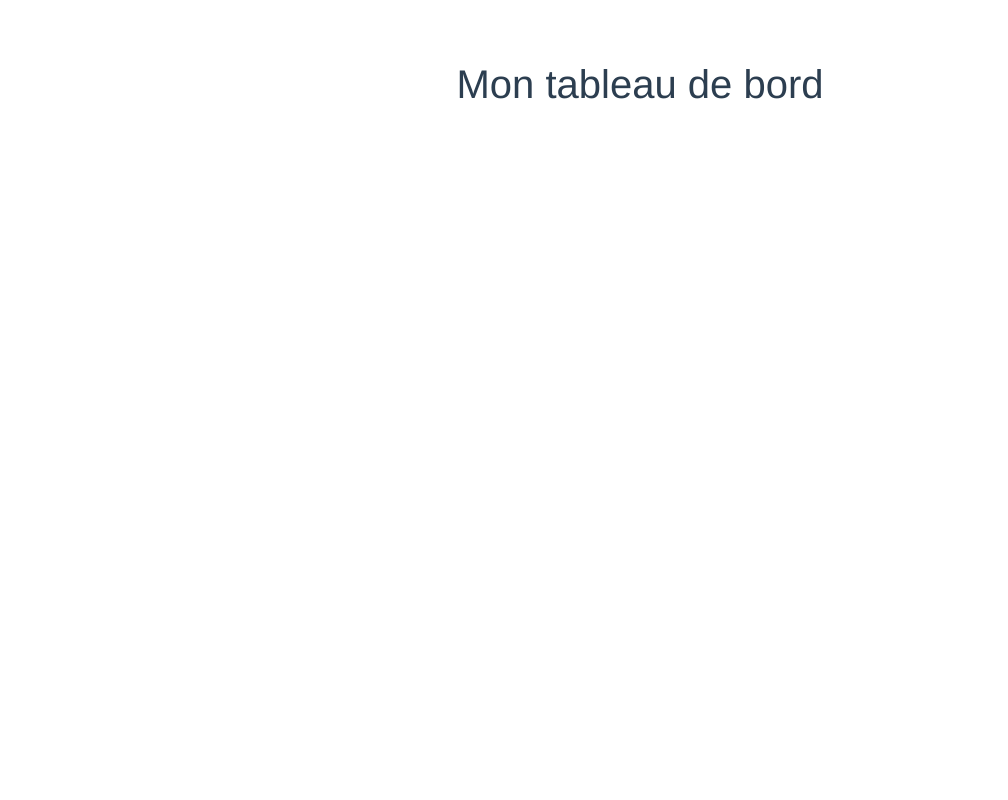
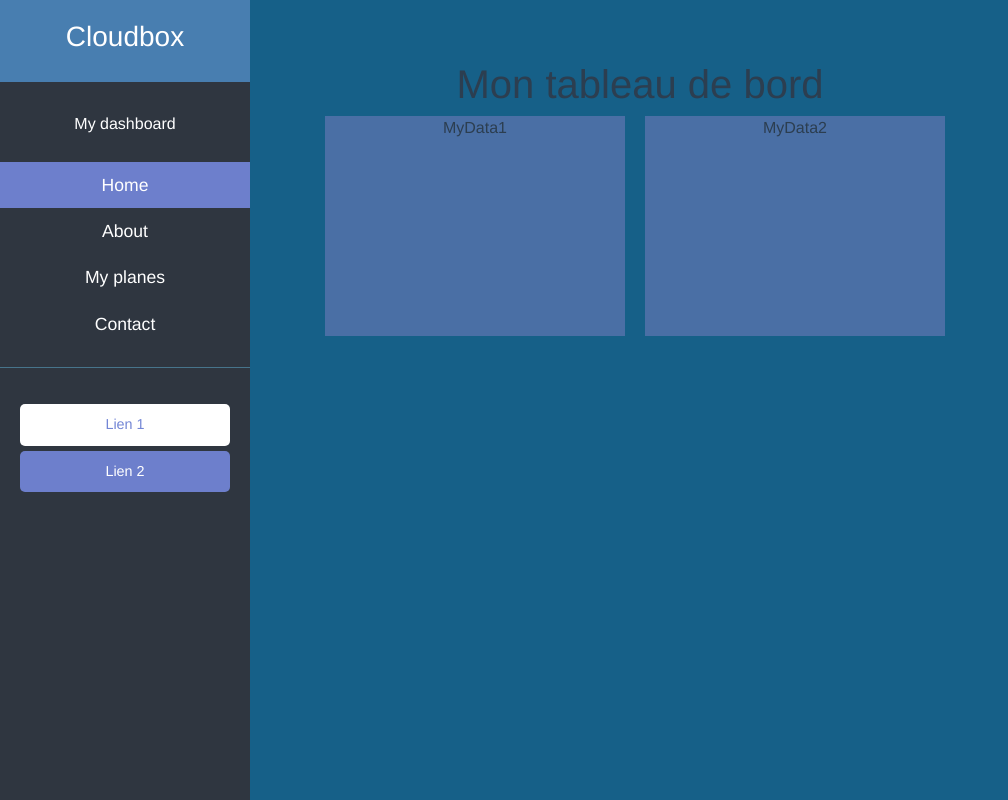
Before and after one commit to Pampah91/cloudboxdb, a Vue app: page /mydashboard in a window 1280 px wide. Shown: the whole page, without its empty margins (0-1008 px from the left). Built offline with nearby package versions, Linux system fonts and the light colour scheme.

Commit message:
sidebar v0.1

```diff
--- a/src/views/Dashboard.vue
+++ b/src/views/Dashboard.vue
@@ -1,6 +1,38 @@
 <template>
   <div class="dashboard">
     <h1>Mon tableau de bord</h1>
+  </div>
+
+  <nav id="sidebar">
+                <div class="sidebar-header">
+                   <h3>Cloudbox</h3>
+                </div>
+
+                <ul class="list-unstyled components">
+                    <p>My dashboard</p>
+                    <li class="active">
+                        <a href="#homeSubmenu" data-toggle="collapse" >Home</a>
+                    </li>
+                    <li>
+                        <a href="#">About</a>
+                    </li>
+                    <li>
+                        <a href="#">My planes</a>
+                    </li>
+                    <li>
+                        <a href="#">Contact</a>
+                    </li>
+                </ul>
+
+                <ul class="list-unstyled CTAs">
+                    <li><a href="#" class="download">Lien 1</a></li>
+                    <li><a href="#" class="article">Lien 2</a></li>
+                </ul>
+            </nav>
+
+  <div class="main">
+    <div class="datablock">MyData1</div>
+    <div class="datablock">MyData2</div>
   </div>
 </template>
 
@@ -15,4 +47,198 @@ export default {
 
   }
 }
+
+
 </script>
+
+<style>
+  body{
+    background-color: #166088;
+  }
+
+  .main{
+    margin-left: 10px;
+  }
+
+  .datablock{
+    display: inline-block;
+    background-color: #4a6fa5;
+    width: 300px;
+    height: 220px;
+    margin-right: 20px;
+  }
+
+
+
+ /* Required for navbar */
+
+ @import "https://fonts.googleapis.com/css?family=Poppins:300,400,500,600,700";
+
+ a, a:hover, a:focus {
+    color: inherit;
+    text-decoration: none;
+    transition: all 0.3s;
+}
+
+.navbar {
+    padding: 15px 10px;
+    background: #fff;
+    border: none;
+    border-radius: 0;
+    margin-bottom: 40px;
+    box-shadow: 1px 1px 3px rgba(0, 0, 0, 0.1);
+}
+
+.navbar-btn {
+    box-shadow: none;
+    outline: none !important;
+    border: none;
+}
+
+.line {
+    width: 100%;
+    height: 1px;
+    border-bottom: 1px dashed #ddd;
+    margin: 40px 0;
+}
+
+/* ---------------------------------------------------
+    SIDEBAR STYLE
+----------------------------------------------------- */
+
+.article:hover, .download:hover{
+  background: #487eb0;
+}
+
+
+#sidebar {
+    width: 250px;
+    position: fixed;
+    top: 0;
+    left: 0;
+    height: 100vh;
+    z-index: 999;
+    background: #2f3640;
+    color: #fff;
+    transition: all 0.3s;
+}
+
+#sidebar.active {
+    margin-left: -250px;
+}
+
+
+#sidebar .sidebar-header {
+    padding: 20px;
+    background: #487eb0;
+}
+
+#sidebar ul.components {
+    padding: 20px 0;
+    border-bottom: 1px solid #47748b;
+}
+
+#sidebar ul p {
+    color: #fff;
+    padding: 10px;
+}
+
+#sidebar ul li a {
+    padding: 10px;
+    font-size: 1.1em;
+    display: block;
+}
+#sidebar ul li a:hover {
+    color: #487eb0;
+    background: #fff;
+}
+
+#sidebar ul li.active > a, a[aria-expanded="true"] {
+    color: #fff;
+    background: #6d7fcc;
+}
+
+
+a[data-toggle="collapse"] {
+    position: relative;
+}
+
+a[aria-expanded="false"]::before, a[aria-expanded="true"]::before {
+    content: '\e259';
+    display: block;
+    position: absolute;
+    right: 20px;
+    font-family: 'Glyphicons Halflings';
+    font-size: 0.6em;
+}
+a[aria-expanded="true"]::before {
+    content: '\e260';
+}
+
+
+ul ul a {
+    font-size: 0.9em !important;
+    padding-left: 30px !important;
+    background: #6d7fcc;
+}
+
+ul.CTAs {
+    padding: 20px;
+}
+
+ul.CTAs a {
+    text-align: center;
+    font-size: 0.9em !important;
+    display: block;
+    border-radius: 5px;
+    margin-bottom: 5px;
+}
+a.download {
+    background: #fff;
+    color: #7386D5;
+}
+a.article, a.article:hover {
+    background: #6d7fcc !important;
+    color: #fff !important;
+}
+
+
+/* ---------------------------------------------------
+    CONTENT STYLE
+----------------------------------------------------- */
+#content {
+    width: calc(100% - 250px);
+    padding: 40px;
+    min-height: 100vh;
+    transition: all 0.3s;
+    position: absolute;
+    top: 0;
+    right: 0;
+}
+#content.active {
+    width: 100%;
+}
+
+
+/* ---------------------------------------------------
+    MEDIAQUERIES
+----------------------------------------------------- */
+@media (max-width: 768px) {
+    #sidebar {
+        margin-left: -250px;
+    }
+    #sidebar.active {
+        margin-left: 0;
+    }
+    #content {
+        width: 100%;
+    }
+    #content.active {
+        width: calc(100% - 250px);
+    }
+    #sidebarCollapse span {
+        display: none;
+    }
+}
+
+</style>
```
Also changed, not shown: public/logocloudbox.png (added).
